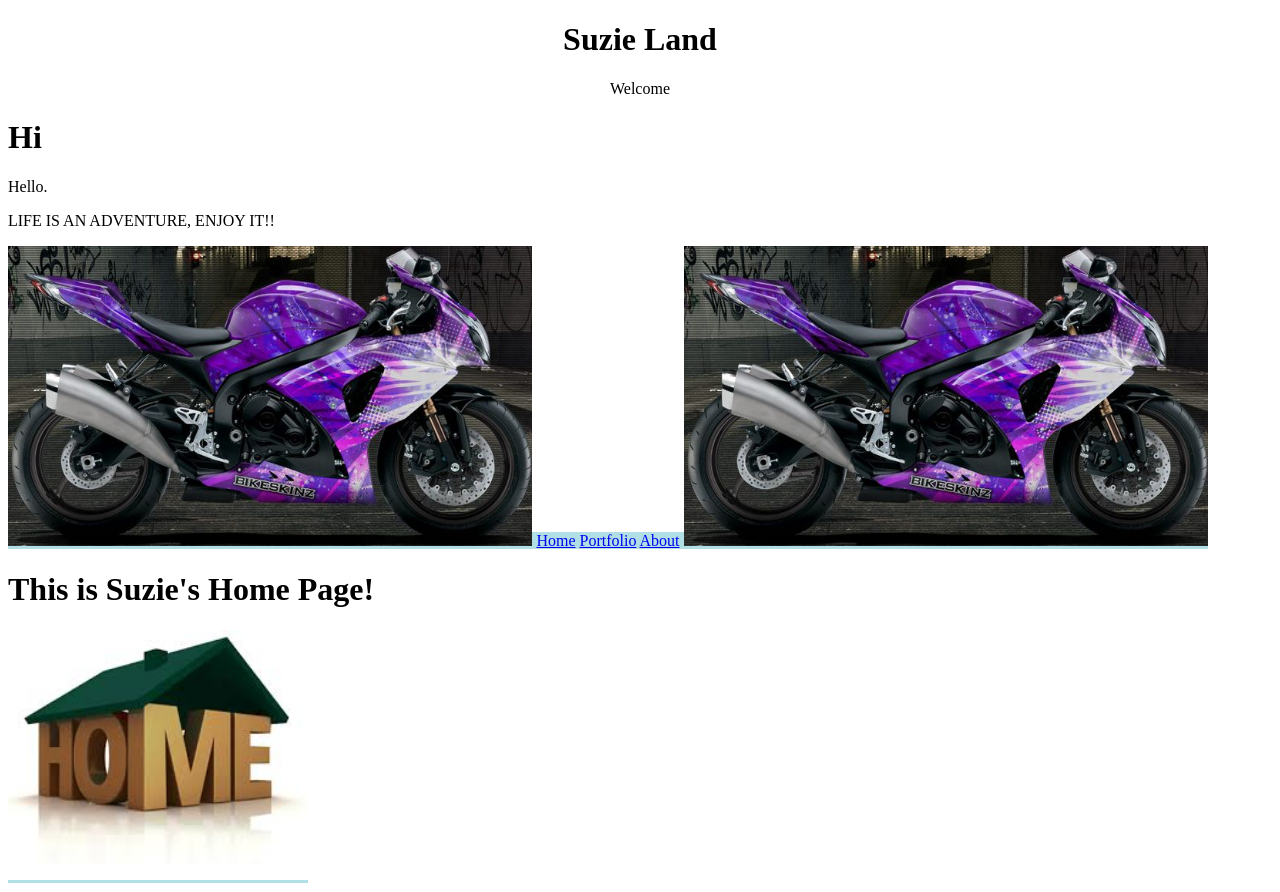
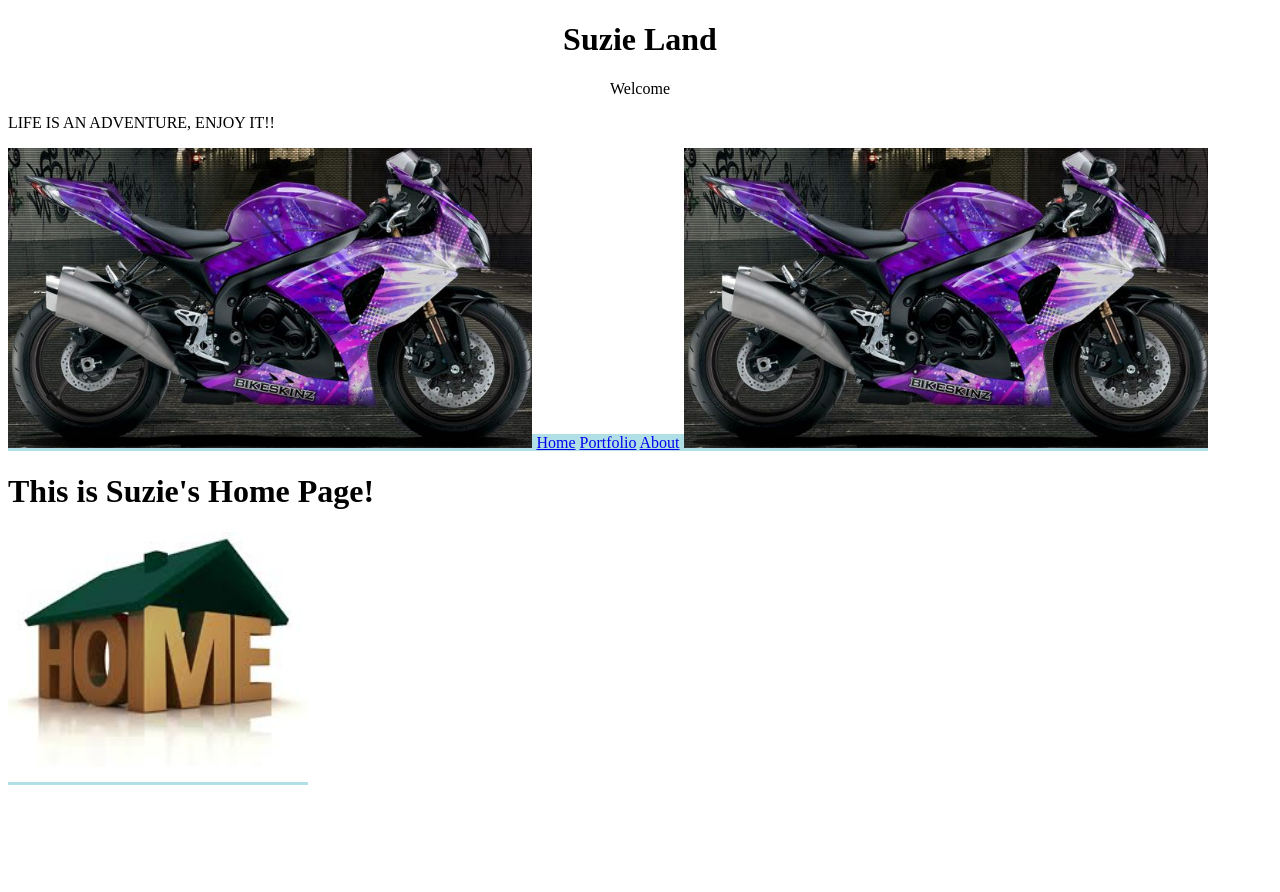
Before and after one commit to sdavt1/sdavt1.github.io, a plain HTML site: page my_website/index.html in a window 1280 px wide. After the commit the page ends 800 px from the top, so only its background shows below. Drawn offline with Linux system fonts and the light colour scheme.

Commit message:
Changed the heading

```diff
--- a/my_website/index.html
+++ b/my_website/index.html
@@ -9,8 +9,7 @@
  <nice>
   <y style="background-color:powderblue;">
 
-<h1>Hi</h1>
-<p>Hello.</p>
+
 
   <p>LIFE IS AN ADVENTURE, ENJOY IT!! </p>
  <img src="images/lll.jpg" height="300">
```
Also changed, not shown: my_website/portfolio.html (+2 -0 lines).
